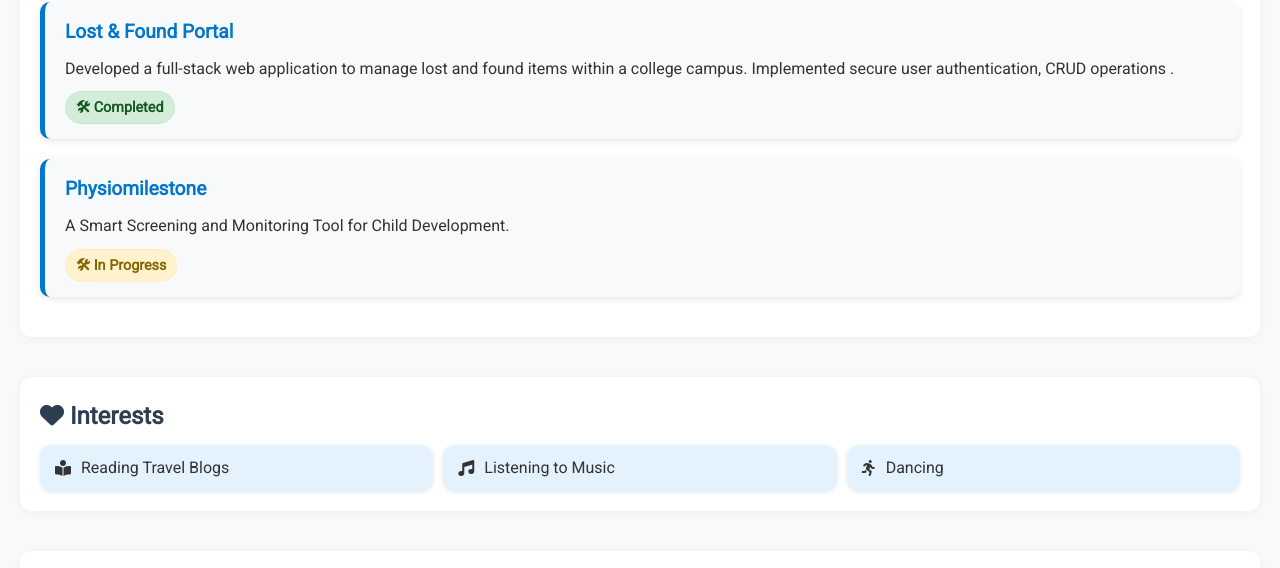
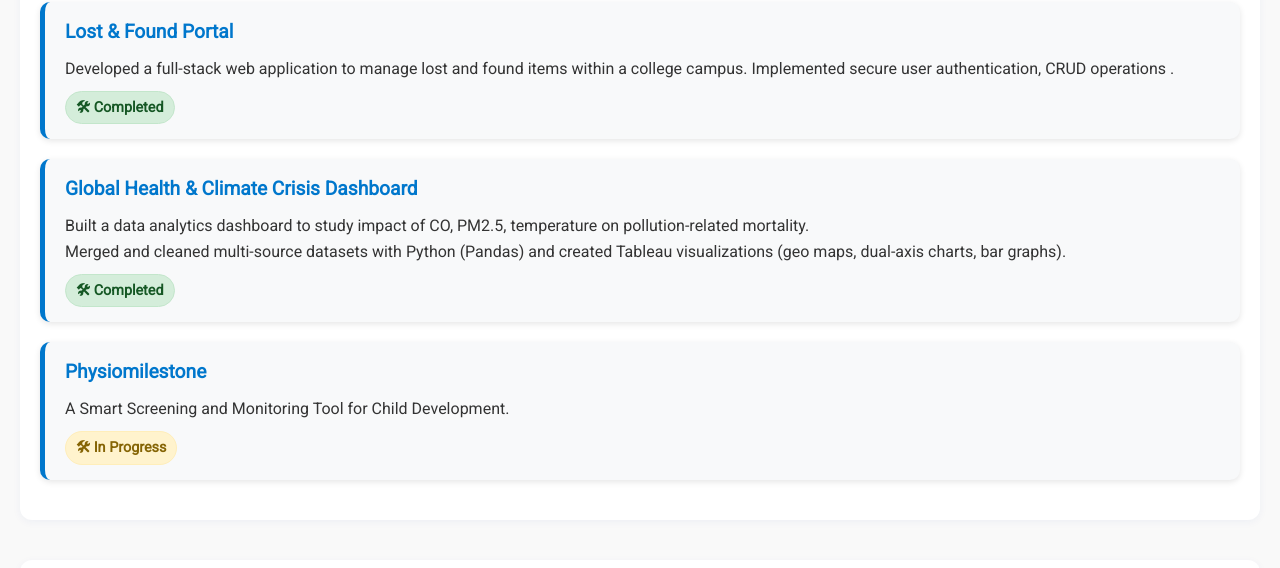
Before and after one commit to preranashetty2004/prerana-portfolio, a plain HTML site: page index.html in a window 1280 px wide. Shown: the part 1149-1717 px from the top of the page. Drawn offline with Linux system fonts and the light colour scheme.

Commit message:
project changes

```diff
--- a/index.html
+++ b/index.html
@@ -68,6 +68,12 @@
     <p>Developed a full-stack web application to manage lost and found items within a college campus. Implemented secure user authentication, CRUD operations .</p>
     <span class="project-status completed">🛠 Completed</span>
   </div>
+   <div class="project-card">
+    <h3>Global Health & Climate Crisis Dashboard</h3>
+  <p>  Built a data analytics dashboard to study impact of CO, PM2.5, temperature on pollution-related mortality. </p>
+    <p>Merged and cleaned multi-source datasets with Python (Pandas) and created Tableau visualizations (geo maps, dual-axis charts, bar graphs).</p>
+ <span class="project-status completed">🛠 Completed</span>
+  </div>
     <div class="project-card">
     <h3>Physiomilestone</h3>
     <p>A Smart Screening and Monitoring Tool for Child Development.</p>
```
